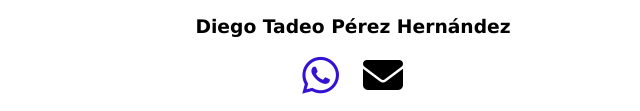
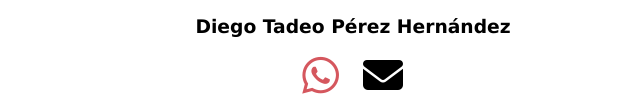
Before and after one commit to DieTad01/Print-3DD, a plain HTML site: page index.html in a window 1280 px wide. In both pictures the pointer is over the link 607 px from the left and 1625 px from the top of the page. Shown: the part 1550-1661 px from the top of the page, 287-927 px from the left. Drawn offline with nearby package versions, Linux system fonts and the light colour scheme; a web font is replaced by a local one.

Commit message:
Update style.css

```diff
--- a/style.css
+++ b/style.css
@@ -283,7 +283,7 @@ input[name="slide"]:checked + .slides + .navigation label:nth-child(3) {
 }
 
 #redes-sociales a:hover {
-    color: #3512d3;
+    color: #D5575E;
     transform: scale(1.05);
 }
 
@@ -722,4 +722,5 @@ hr{
         font-size: 12px;
         padding: 6px 4px;
     }
+
 }
```
